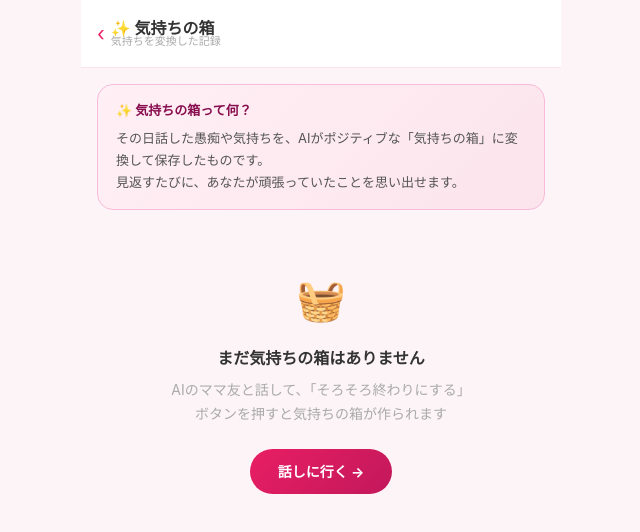
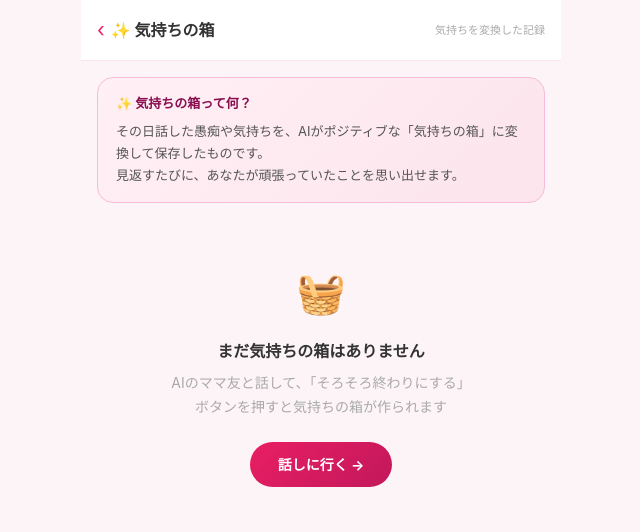
Before and after one commit to fuuApp/fuu-app, a Next.js app: page /app/journal in a window 1280 px wide. Shown: the top 532 px of the page, without its empty margins (319-959 px from the left). Built offline with nearby package versions, Linux system fonts and the light colour scheme; no server answers.

Commit message:
fix: 気持ちの箱ヘッダー - サブタイトルをボタン外・右寄せに変更

```diff
--- a/src/app/app/journal/page.tsx
+++ b/src/app/app/journal/page.tsx
@@ -83,11 +83,9 @@ export default function JournalPage() {
       <div style={{ background:'#fff',borderBottom:'1px solid #FCE4EC',padding:'14px 16px',paddingTop:'calc(env(safe-area-inset-top) + 14px)',display:'flex',alignItems:'center',gap:12,position:'sticky',top:0,zIndex:10 }}>
         <button onClick={()=>router.push('/app')} style={{ display:'flex',alignItems:'center',gap:6,background:'none',border:'none',cursor:'pointer',padding:'6px 0',fontFamily:'inherit',lineHeight:1 }}>
           <span style={{ fontSize:20,color:'#E91E63',lineHeight:1 }}>‹</span>
-          <div style={{ textAlign:'left' }}>
-            <div style={{ fontWeight:700,fontSize:16,color:'#333' }}>✨ 気持ちの箱</div>
-            <div style={{ fontSize:11,color:'#aaa' }}>気持ちを変換した記録</div>
-          </div>
+          <span style={{ fontWeight:700,fontSize:16,color:'#333' }}>✨ 気持ちの箱</span>
         </button>
+        <span style={{ fontSize:11,color:'#aaa',marginLeft:'auto' }}>気持ちを変換した記録</span>
       </div>
       <div style={{ padding:16 }}>
         <div style={{ background:'linear-gradient(135deg,#FFF0F5,#FCE4EC)',borderRadius:16,padding:'16px 18px',marginBottom:20,border:'1px solid #F8BBD9' }}>
```
